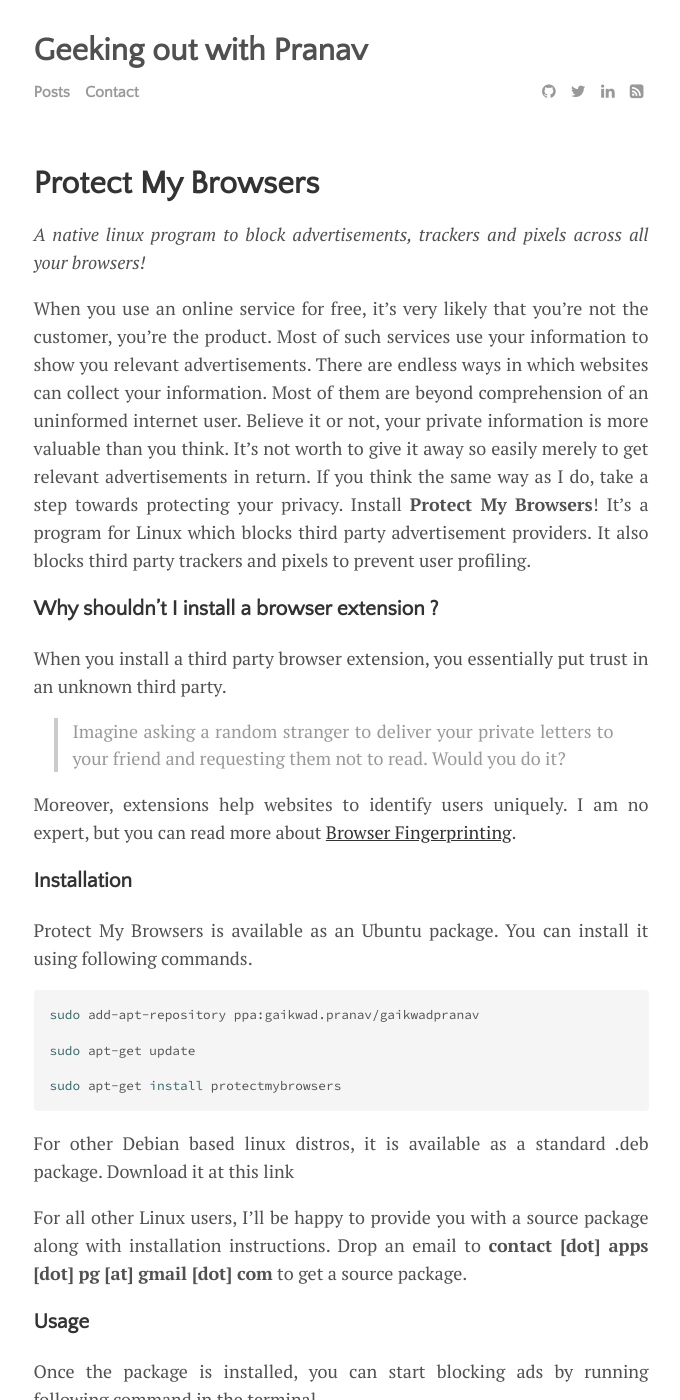
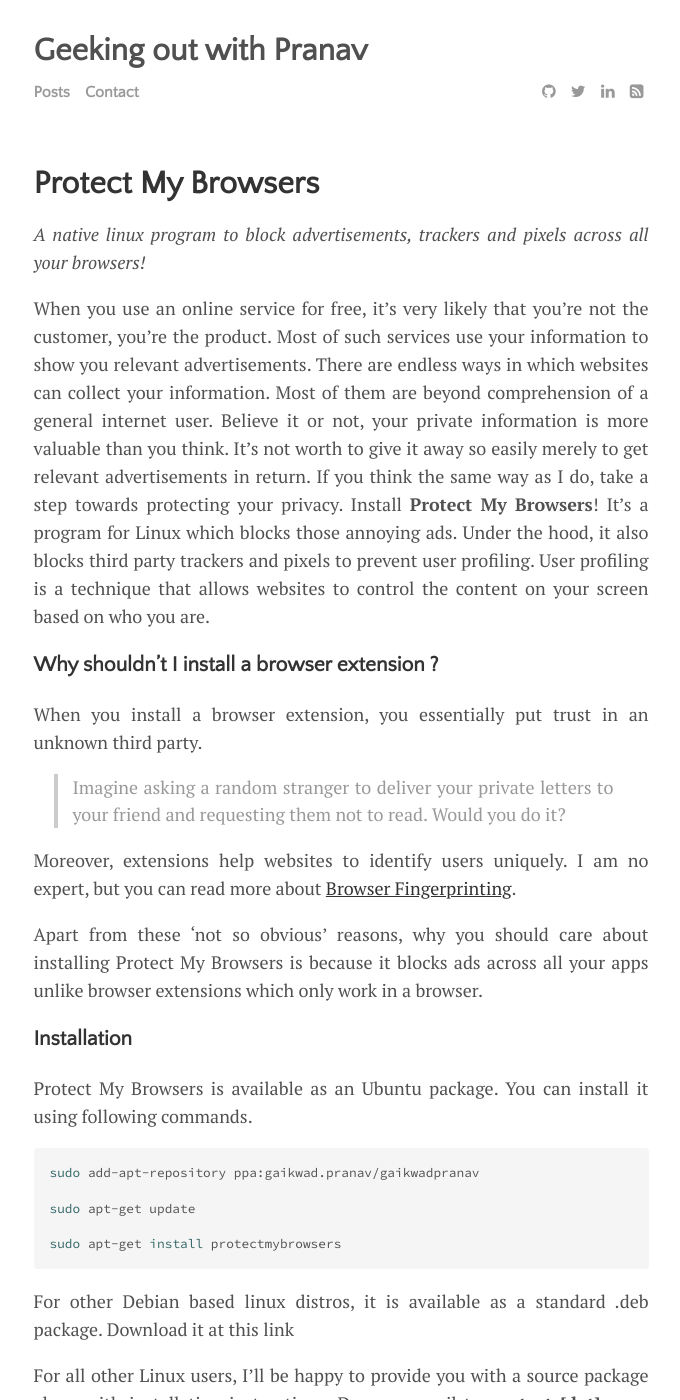
Before and after one commit to pranavgaikwad/pranavgaikwad.github.io, a Jekyll site: the page built from _posts/2018-12-20-protect-my-browsers.md, in a window 1280 px wide and 1400 px high. Shown: the whole window, without its empty margins (299-979 px from the left). Built offline with Jekyll 4.4.1, drawn with Linux system fonts in a browser that asks for light colours; comment, search, counter and statistics services are not loaded.

Commit message:
updated post

```diff
--- a/_posts/2018-12-20-protect-my-browsers.md
+++ b/_posts/2018-12-20-protect-my-browsers.md
@@ -7,15 +7,17 @@ permalink: /protect-my-browsers
 tags: [Internet Privacy, Ad Blocker]
 ---
 
-When you use an online service for free, it's very likely that you're not the customer, you're the product. Most of such services use your information to show you relevant advertisements. There are endless ways in which websites can collect your information. Most of them are beyond comprehension of an uninformed internet user. Believe it or not, your private information is more valuable than you think. It's not worth to give it away so easily merely to get relevant advertisements in return. If you think the same way as I do, take a step towards protecting your privacy. Install **Protect My Browsers**! It's a program for Linux which blocks third party advertisement providers. It also blocks third party trackers and pixels to prevent user profiling.
+When you use an online service for free, it's very likely that you're not the customer, you're the product. Most of such services use your information to show you relevant advertisements. There are endless ways in which websites can collect your information. Most of them are beyond comprehension of a general internet user. Believe it or not, your private information is more valuable than you think. It's not worth to give it away so easily merely to get relevant advertisements in return. If you think the same way as I do, take a step towards protecting your privacy. Install **Protect My Browsers**! It's a program for Linux which blocks those annoying ads. Under the hood, it also blocks third party trackers and pixels to prevent user profiling. User profiling is a technique that allows websites to control the content on your screen based on who you are.
 
 ### Why shouldn't I install a browser extension ?
 
-When you install a third party browser extension, you essentially put trust in an unknown third party.
+When you install a browser extension, you essentially put trust in an unknown third party.
 
 > Imagine asking a random stranger to deliver your private letters to your friend and requesting them not to read. Would you do it?
 
 Moreover, extensions help websites to identify users uniquely. I am no expert, but you can read more about [Browser Fingerprinting](https://www.eff.org/deeplinks/2018/06/gdpr-and-browser-fingerprinting-how-it-changes-game-sneakiest-web-trackers).
+
+Apart from these 'not so obvious' reasons, why you should care about installing Protect My Browsers is because it blocks ads across all your apps unlike browser extensions which only work in a browser.
 
 ### Installation
 
```
